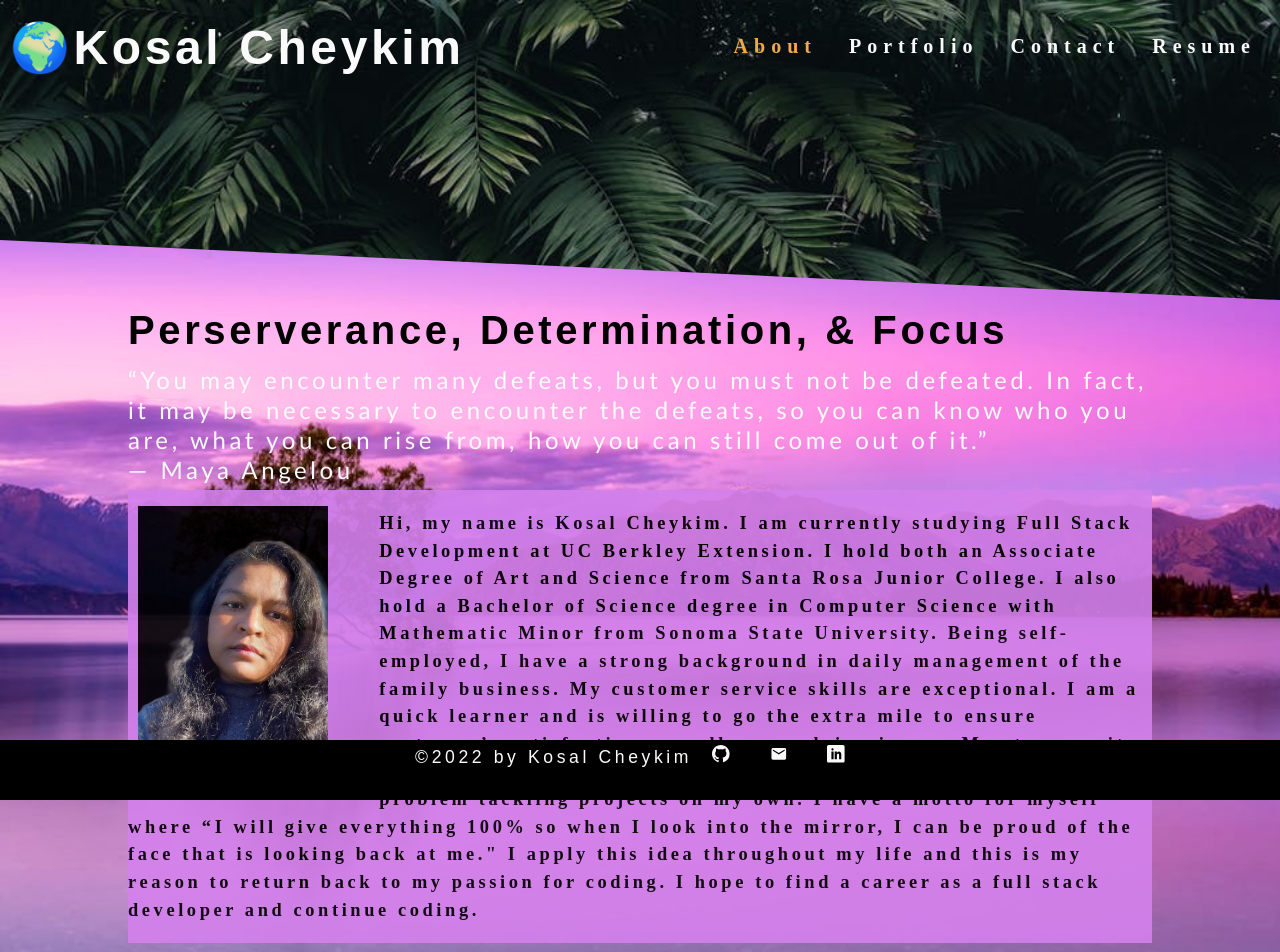
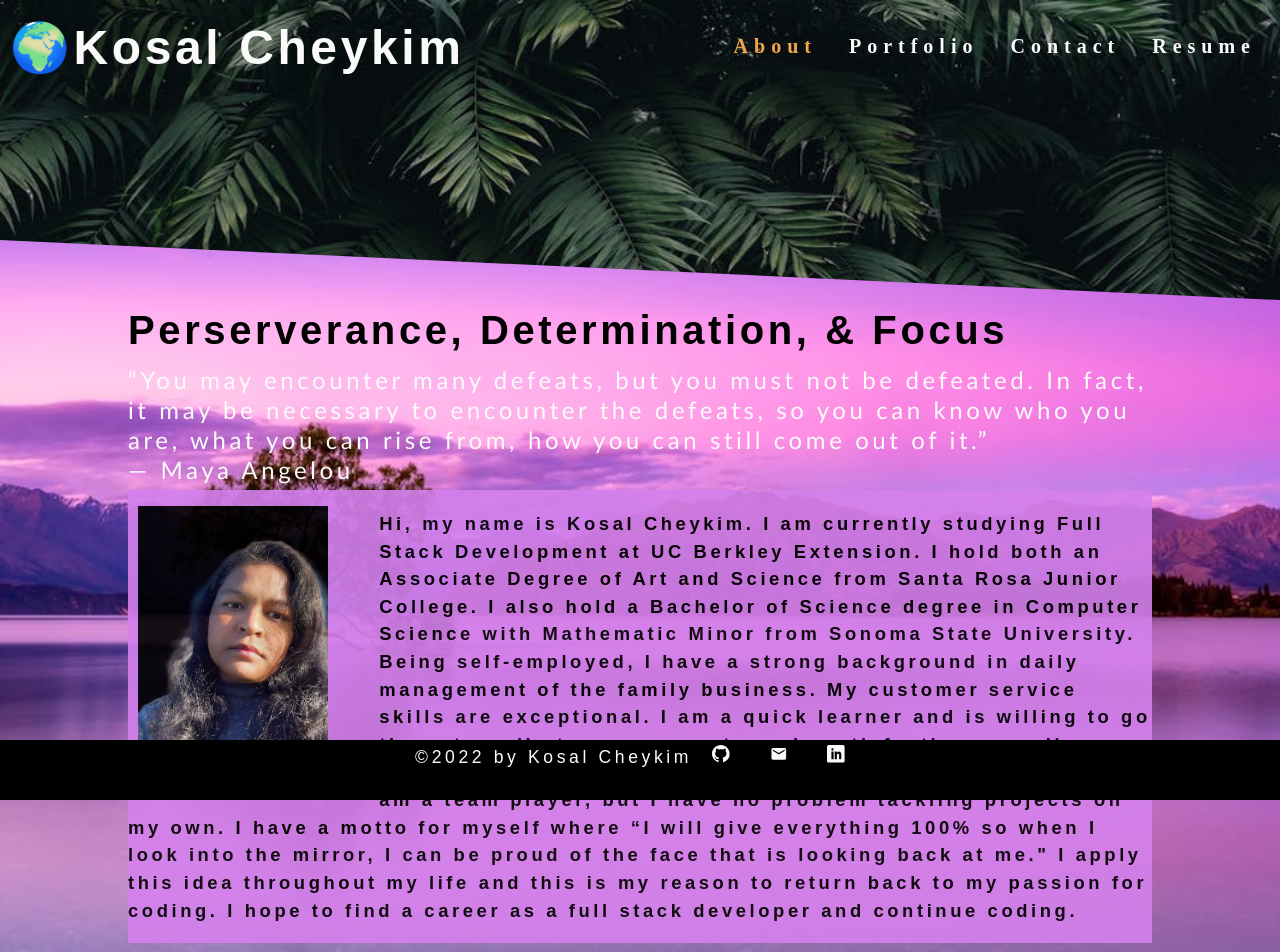
Before and after one commit to kcheykim/cheykim-portfolio, a React (Create React App) app: page / in a window 1280 px wide. Shown: the top 952 px of the page. Built offline with nearby package versions, Linux system fonts and the light colour scheme.

Commit message:
adding more to css

```diff
--- a/src/index.css
+++ b/src/index.css
@@ -96,6 +96,7 @@ h6 {
 p {
   font-size: 1.15rem;
   margin-top: 20px;
+  font-family: 'Arial', 'Gill Sans', 'Gill Sans MT', 'Calibri', 'Trebuchet MS', sans-serif;
 }
 
 a {
```
